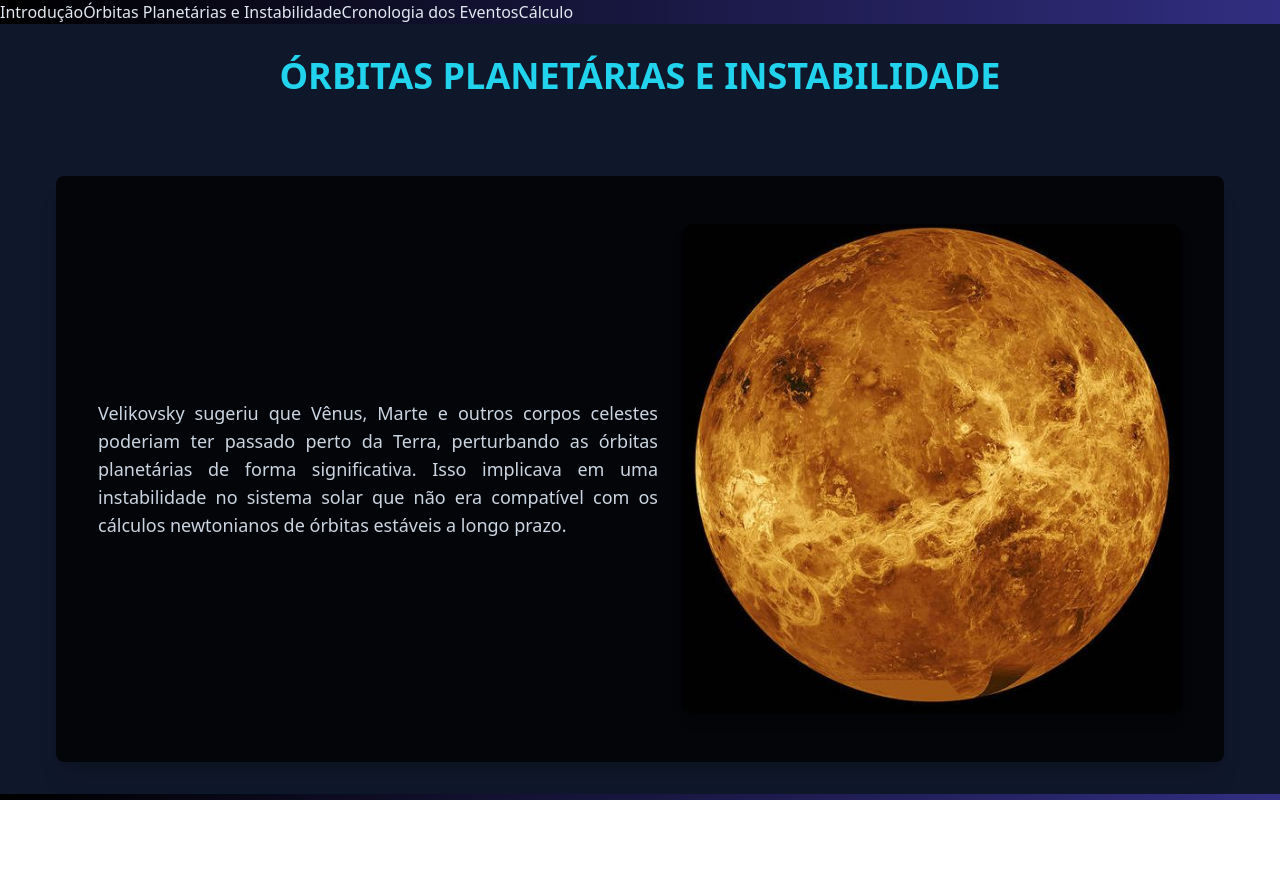
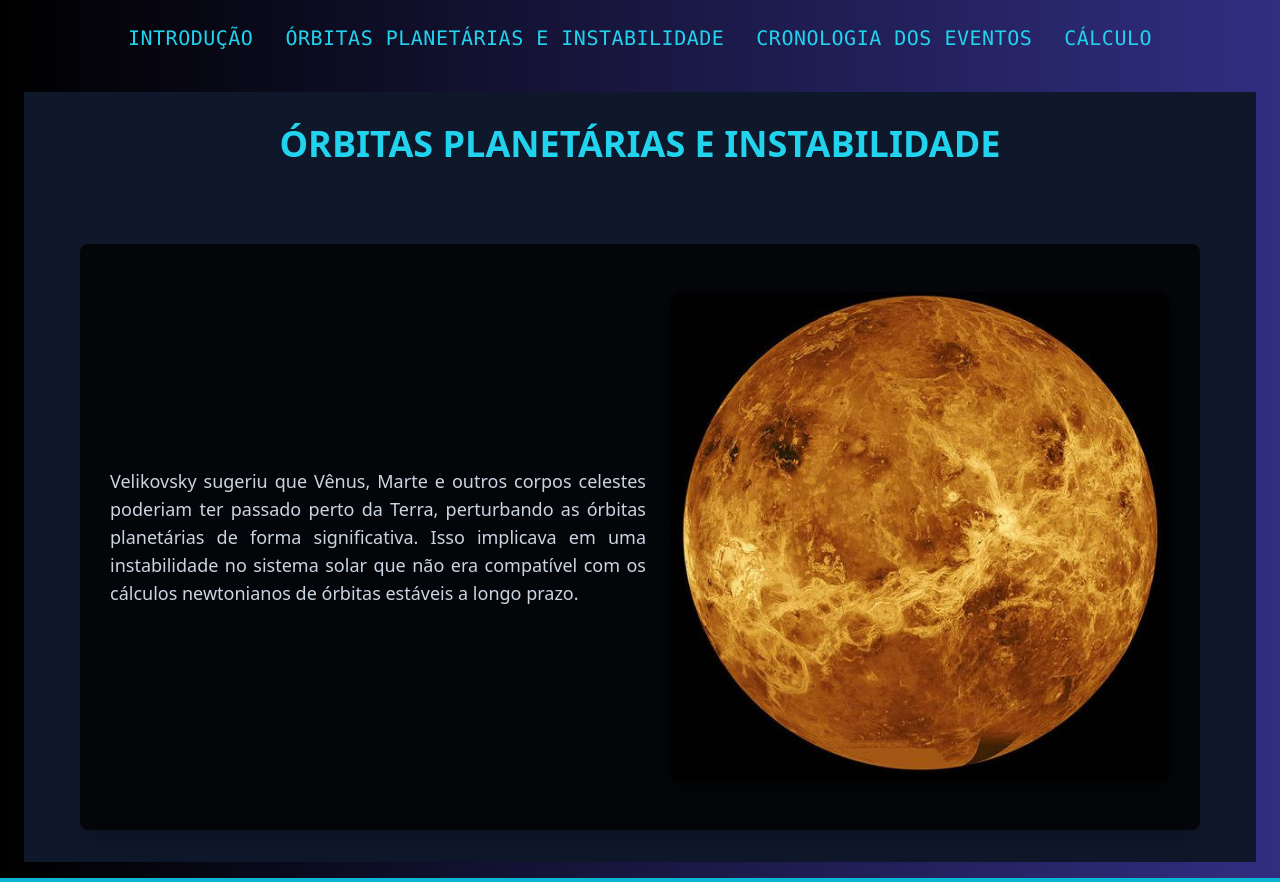
Before and after one commit to camargoogui/FRONT-CP5, a Next.js app: page /orbitas-planetarias in a window 1280 px wide. Before the commit the page ends 800 px from the top, so only its background shows below. Built offline with nearby package versions, Linux system fonts and the light colour scheme.

Commit message:
att layout e page css

```diff
--- /dev/null
+++ b/next.config.js
@@ -0,0 +1,8 @@
+/** @type {import('next').NextConfig} */
+const nextConfig = {
+    images: {
+      domains: ['images-assets.nasa.gov'], // Adiciona o domínio externo da NASA para carregar imagens
+    },
+  };
+
+  module.exports = nextConfig;
--- a/next.config.mjs
+++ b/next.config.mjs
@@ -1,4 +1,13 @@
 /** @type {import('next').NextConfig} */
-const nextConfig = {};
+const nextConfig = {
+    images: {
+        remotePatterns: [
+            {
+                protocol: 'https',
+                hostname: 'apod.nasa.gov',
+            }
+        ]
+    }
+};
 
 export default nextConfig;
--- a/src/app/layout.tsx
+++ b/src/app/layout.tsx
@@ -16,15 +16,15 @@ export default function RootLayout({
 }>) {
   return (
     <html lang="pt-BR">
-      <body>
-        <div>
-          <nav>
-            <Link href="/">Introdução</Link>
-            <Link href="/orbitas-planetarias">Órbitas Planetárias e Instabilidade</Link>
-            <Link href="/cronologia-eventos">Cronologia dos Eventos</Link>
-            <Link href="/calculo">Cálculo</Link>
+      <body className="antialiased h-screen w-full bg-gradient-to-r from-black to-indigo-900 text-slate-200">
+        <div className="flex flex-col items-center border-b-4 border-cyan-500 shadow-lg">
+          <nav className="w-full flex justify-center gap-8 py-6 text-xl text-cyan-400 uppercase tracking-wide font-mono">
+            <Link href="/" className="hover:text-cyan-200 transition duration-300">Introdução</Link>
+            <Link href="/orbitas-planetarias" className="hover:text-cyan-200 transition duration-300">Órbitas Planetárias e Instabilidade</Link>
+            <Link href="/cronologia-eventos" className="hover:text-cyan-200 transition duration-300">Cronologia dos Eventos</Link>
+            <Link href="/calculo" className="hover:text-cyan-200 transition duration-300">Cálculo</Link>
           </nav>
-          <main>
+          <main className="w-full px-6 py-4">
             {children}
           </main>
         </div>
--- a/src/app/page.tsx
+++ b/src/app/page.tsx
@@ -1,3 +1,4 @@
+/* eslint-disable @next/next/no-img-element */
 import Image from "next/image";
 
 export default async function Home() {
```
